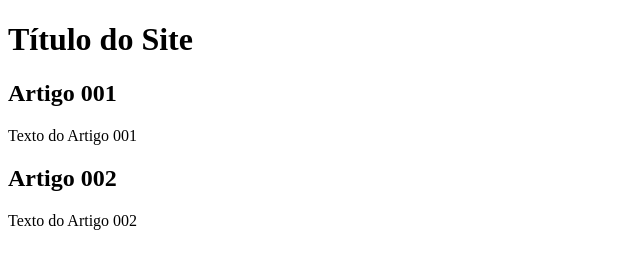
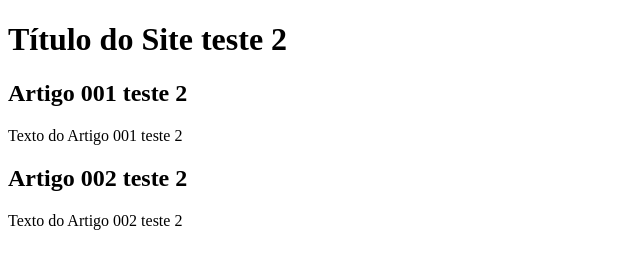
Before and after one commit to ChristieYuki/projeto-site, a plain HTML site: page index.html in a window 1280 px wide. Shown: the whole page, without its empty margins (0-640 px from the left). Drawn offline with Linux system fonts and the light colour scheme.

Commit message:
comecei a escrever conteudo
edicao do conteudo 001

```diff
--- a/index.html
+++ b/index.html
@@ -4,21 +4,21 @@
     <meta charset="UTF-8">
     <meta http-equiv="X-UA-Compatible" content="IE=edge">
     <meta name="viewport" content="width=device-width, initial-scale=1.0">
-    <title>Título da Head</title>
+    <title></title>
 </head>
 <body>
     <main>
         <header>
             <h1>
-                Título do Site
+                Título do Site teste 2
             </h1>
             <article>
-                <h2>Artigo 001</h2>
-                <p>Texto do Artigo 001</p>
+                <h2>Artigo 001 teste 2</h2>
+                <p>Texto do Artigo 001 teste 2</p>
             </article>
             <article>
-                <h2>Artigo 002</h2>
-                <p>Texto do Artigo 002</p>
+                <h2>Artigo 002 teste 2</h2>
+                <p>Texto do Artigo 002 teste 2</p>
             </article>
         </header>
     </main>
```
